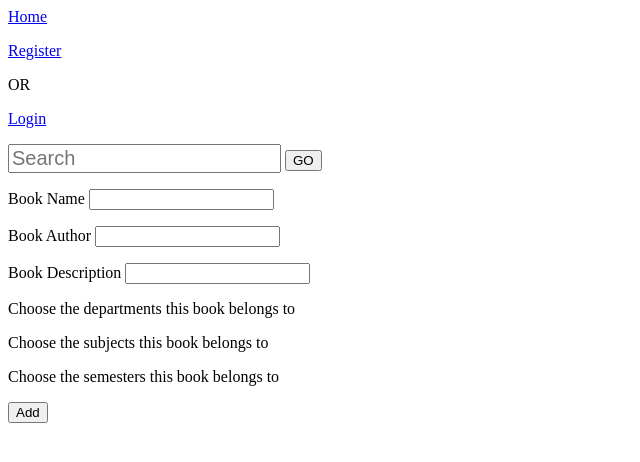
After one commit to TeamIntegrity/LibChain, a Django app: page /books/add/ in a window 1280 px wide. The commit adds this page. Shown: the top 462 px of the page, without its empty margins (0-640 px from the left). Run offline with Django 3.2, Linux system fonts and the light colour scheme; data that the repository does not hold is empty.

Commit message:
Removed BookDepartmentSubject model class and added ManyToManyField in the BookDescription class. Added method to add books to the database.

```diff
--- a/libchain/books/admin.py
+++ b/libchain/books/admin.py
@@ -1,6 +1,5 @@
 from django.contrib import admin
-from .models import Book, BookDescription, BookDepartmentSubject
+from .models import Book, BookDescription
 
 admin.site.register(Book)
 admin.site.register(BookDescription)
-admin.site.register(BookDepartmentSubject)
--- /dev/null
+++ b/libchain/books/templates/add_books.html
@@ -0,0 +1,39 @@
+{% extends 'base.html' %}
+
+{% block content %}
+
+
+<form action="/books/add/" method="post">
+    {% csrf_token%}
+
+    <p><label>Book Name</label>
+    <input type="text" name="book_name"></p>
+
+    <p><label>Book Author</label>
+    <input type="text" name="book_author"></p>
+
+    <p><label>Book Description</label>
+    <input type="text" name="book_description"></p>
+
+    <p><label>Choose the departments this book belongs to</label></p>
+    {% for department in departments %}
+    <p><input type="checkbox" name="department" value="{{department}}">{{department}}</p>
+    {% endfor %}
+
+    <p><label>Choose the subjects this book belongs to</label></p>
+    {% for subject in subjects %}
+    <p><input type="checkbox" name="subject" value="{{subject}}">{{subject}}</p>
+    {% endfor %}
+
+    <p><label>Choose the semesters this book belongs to</label></p>
+    {% for semester in semesters %}
+    <p><input type="checkbox" name="semester" value="{{semester}}">{{semester}}</p>
+    {% endfor %}
+
+    <input type="submit" class="button" value="Add">
+
+
+</form>
+
+
+{% endblock %}
--- a/libchain/books/urls.py
+++ b/libchain/books/urls.py
@@ -9,4 +9,6 @@ urlpatterns = [
     url(r'^(?P<id>[0-9]+)/$', views.description, name="books_description"),
 
     url(r'^search/$', views.search, name="search"),
+
+    url(r'^add/$', views.add_books, name="add_books"),
 ]
--- a/libchain/books/views.py
+++ b/libchain/books/views.py
@@ -1,7 +1,7 @@
 from django.shortcuts import render, redirect
 
 # Importing the BookDescription model
-from .models import BookDescription, BookDepartmentSubject
+from .models import BookDescription
 
 # Importing department models
 from department.models import Department, Semester, Subject
@@ -14,7 +14,7 @@ def by_semester(request, sem):
     """This will show the books by semester"""
 
     semester = Semester.objects.get(semester=sem)
-    books_query = BookDepartmentSubject.objects.filter(semester=semester)
+    books_query = BookDescription.objects.filter(semester=semester)
 
     context = {'books_query': books_query}
 
@@ -26,7 +26,7 @@ def by_branch(request, b):
     """This will show the books by branch name"""
 
     department = Department.objects.get(name=b)
-    books_query = BookDepartmentSubject.objects.filter(department=department)
+    books_query = BookDescription.objects.filter(department=department)
 
     context = {'books_query': books_query}
 
@@ -38,7 +38,7 @@ def by_subject(request, sub):
     """This will show the books based on the subject"""
 
     subject = Subject.objects.filter(subject=sub)
-    books_query = BookDepartmentSubject.objects.filter(subject=subject)
+    books_query = BookDescription.objects.filter(subject=subject)
 
     context = {'books_query': books_query}
 
@@ -70,3 +70,42 @@ def search(request):
         return render(request, "search.html", context)
 
     return redirect("/home/")
+
+
+
+def add_books(request):
+    """ This method will let the admins add books to the database """
+
+    if request.method == "POST":
+        book_name = request.POST.get("book_name")
+        book_author = request.POST.get("book_author")
+        book_description = request.POST.get("book_description")
+
+        departments = request.POST.getlist("department")
+        subjects = request.POST.getlist("subject")
+        semesters = request.POST.getlist("semester")
+
+        book = BookDescription.objects.create(name=book_name, author=book_author,
+                description=book_description, initial_stock=0, available_stock=0)
+
+        for department in departments:
+            dprt = Department.objects.get(name=department)
+            book.department.add(dprt)
+
+        for subject in subjects:
+            sub = Subject.objects.get(name=subject)
+            book.subject.add(sub)
+
+        for semester in semesters:
+            sem = Semester.objects.get(semester=semester)
+            book.semester.add(sem)
+
+        return redirect("/books/add/")
+
+    departments = Department.objects.all()
+    semesters = Semester.objects.all()
+    subjects = Subject.objects.all()
+
+    context = {"departments": departments, "semesters": semesters,
+                "subjects": subjects}
+    return render(request, "add_books.html", context)
--- a/libchain/home/templates/home.html
+++ b/libchain/home/templates/home.html
@@ -4,8 +4,8 @@
 
 {% for book in books_for_cse %}
 <div>
-  <p>{{book.book.name}}</p>
-  <p>{{book.book.author}}</p>
+  <p>{{book.name}}</p>
+  <p>{{book.author}}</p>
 </div>
 {% endfor %}
 
--- a/libchain/home/views.py
+++ b/libchain/home/views.py
@@ -2,7 +2,7 @@ from django.shortcuts import render, redirect
 from django.http import HttpResponse
 
 # Importing the book models
-from books.models import BookDescription, BookDepartmentSubject
+from books.models import BookDescription
 
 # Importing department models
 from department.models import Department
@@ -21,11 +21,11 @@ def home(request):
 
     # If user is logged in show the home page according to the user data
     if student != None:
-        books_for_cse = BookDepartmentSubject.objects.filter(department=student.department_name)
+        books_for_cse = BookDescription.objects.filter(department=student.department_name)
         context = {'books_for_cse': books_for_cse}
 
     else:
-        books_for_cse = BookDepartmentSubject.objects.all()
+        books_for_cse = BookDescription.objects.all()
         context = {'books_for_cse': books_for_cse}
 
     return render(request, 'home.html', context)
```
Also changed, not shown: libchain/books/models.py (+4 -9 lines), libchain/books/migrations/0006_auto_20180120_1409.py (added), libchain/books/migrations/0007_auto_20180120_1409.py (added).
